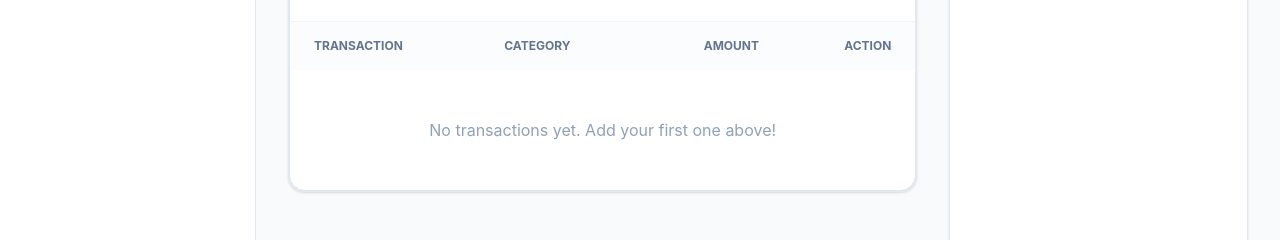
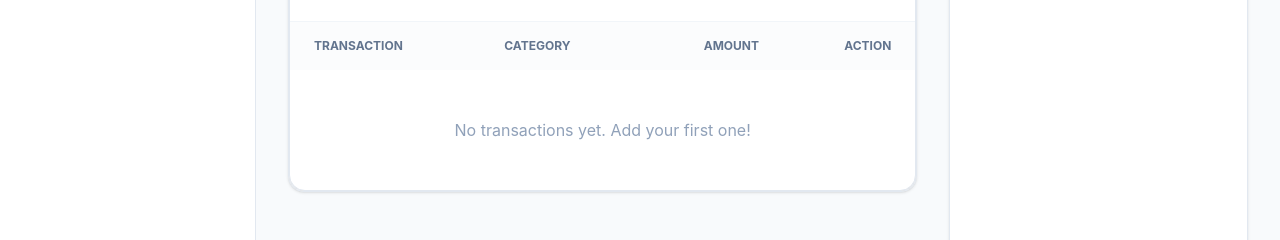
Before and after one commit to Palpatine0/FlowMint, a React (Vite) app in the folder web/: page / in a window 1280 px wide. Shown: the part 473-713 px from the top of the page. Built offline with nearby package versions, Linux system fonts and the light colour scheme.

Commit message:
fix(transactions): show empty state for filtered results

```diff
--- a/web/src/components/ui/TransactionList.tsx
+++ b/web/src/components/ui/TransactionList.tsx
@@ -13,6 +13,7 @@ import type { Transaction } from "../../types";
 interface Props {
   transactions: Transaction[];
   onDelete: (id: string) => void;
+  emptyMessage?: string;
 }
 const CATEGORY_COLORS: Record<string, string> = {
   Rent: "bg-purple-100 text-purple-700",
@@ -25,7 +26,7 @@ const CATEGORY_COLORS: Record<string, string> = {
   Other: "bg-slate-100 text-slate-700",
 };
 
-export function TransactionList({ transactions, onDelete }: Props) {
+export function TransactionList({ transactions, onDelete, emptyMessage = "No transactions yet. Add your first one!" }: Props) {
   const [confirmId, setConfirmId] = useState<string | null>(null);
 
   const handleDeleteClick = (id: string) => setConfirmId(id);
@@ -60,7 +61,7 @@ export function TransactionList({ transactions, onDelete }: Props) {
                   colSpan={4}
                   className="px-6 py-12 text-center text-slate-400"
                 >
-                  No transactions yet. Add your first one above!
+                  {emptyMessage}
                 </td>
               </tr>
             ) : (
--- a/web/src/pages/Dashboard.tsx
+++ b/web/src/pages/Dashboard.tsx
@@ -41,6 +41,10 @@ export function Dashboard({
 
   const visibleTransactions = sortedTransactions.slice(0, displayLimit);
   const hasMore = displayLimit < sortedTransactions.length;
+  const isFiltered = search.trim() !== "" || categoryFilter !== "All";
+  const emptyMessage = isFiltered
+    ? "No transactions match your search or filter."
+    : "No transactions yet. Add your first one!";
 
   return (
     <div className="max-w-7xl mx-auto">
@@ -116,6 +120,7 @@ export function Dashboard({
             <TransactionList
               transactions={visibleTransactions}
               onDelete={onDeleteTransaction}
+              emptyMessage={emptyMessage}
             />
           </div>
 
```
